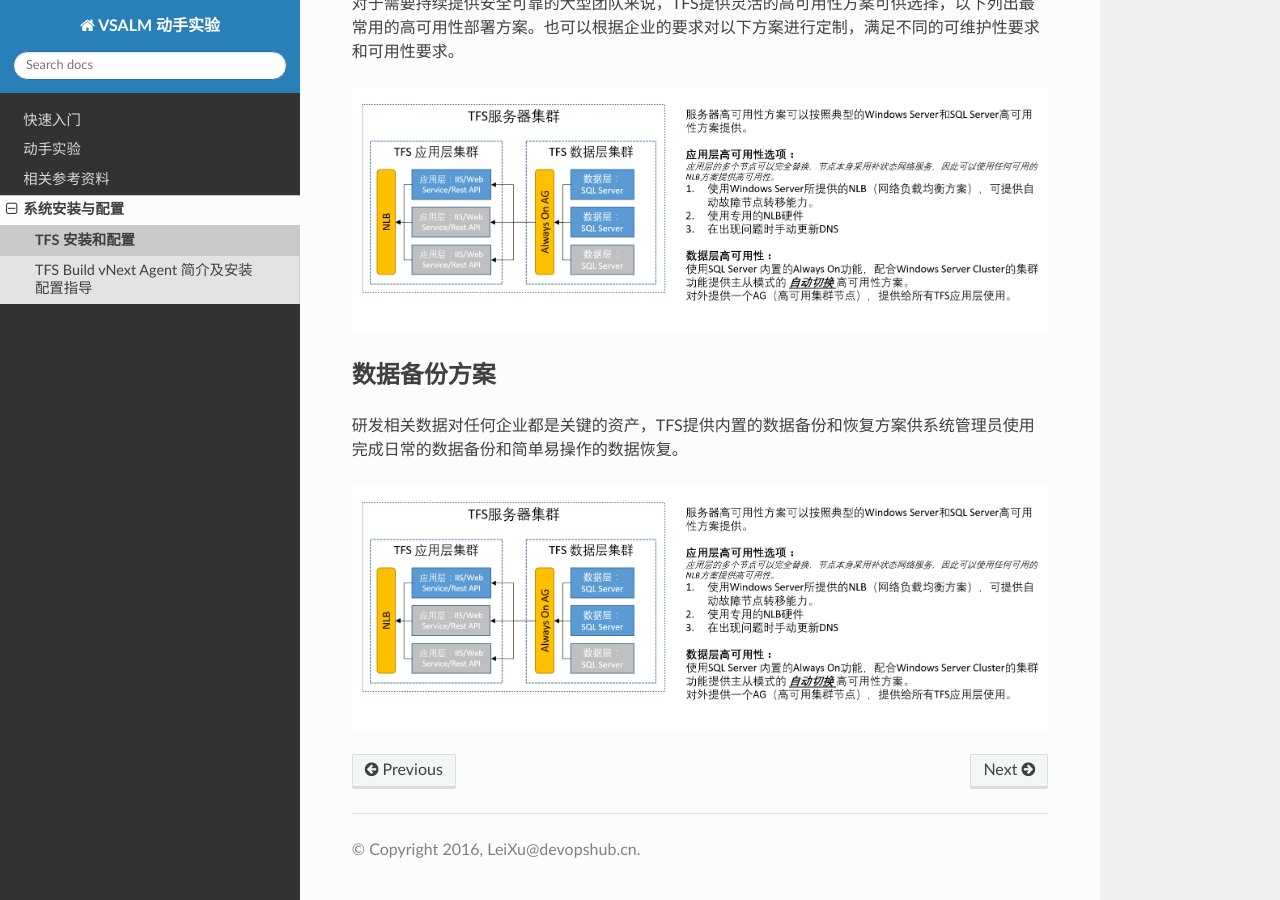
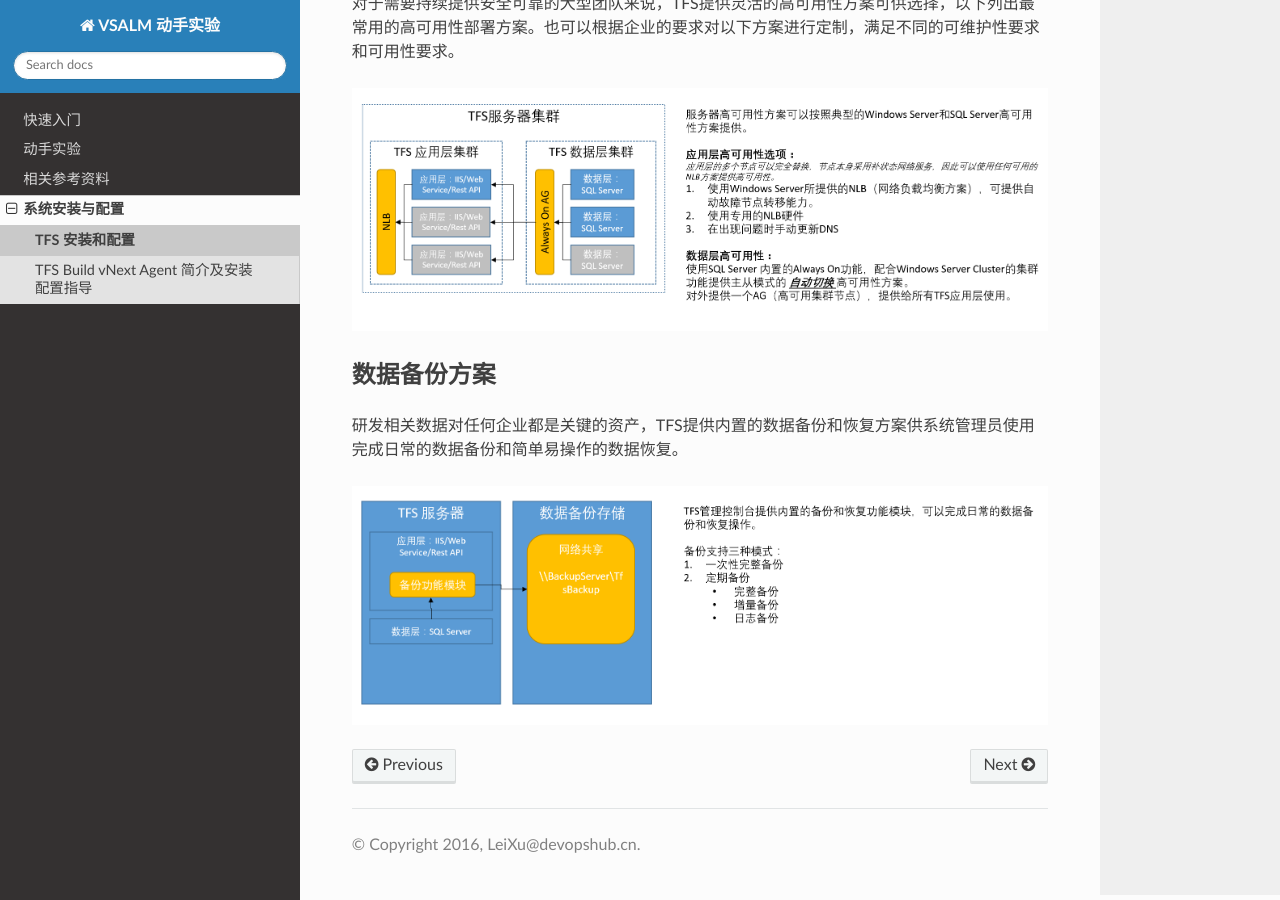
Before and after one commit to ups216/vsalm-hols, a Sphinx documentation site: the page built from docs/others/tfs-installation.rst, in a window 1280 px wide and 900 px high, scrolled down 3682 px. Built offline with Sphinx 7.4.7 and the Read the Docs theme 2.0.0, drawn with Linux system fonts in a browser that asks for light colours; the version number could not be read and is left out.

Commit message:
fix image reference

```diff
--- a/docs/others/tfs-installation.rst
+++ b/docs/others/tfs-installation.rst
@@ -98,4 +98,4 @@
 
 研发相关数据对任何企业都是关键的资产，TFS提供内置的数据备份和恢复方案供系统管理员使用完成日常的数据备份和简单易操作的数据恢复。
 
-.. figure:: images/tfs-server-deploy-model-02.png
+.. figure:: images/tfs-server-deploy-model-03.png
```
